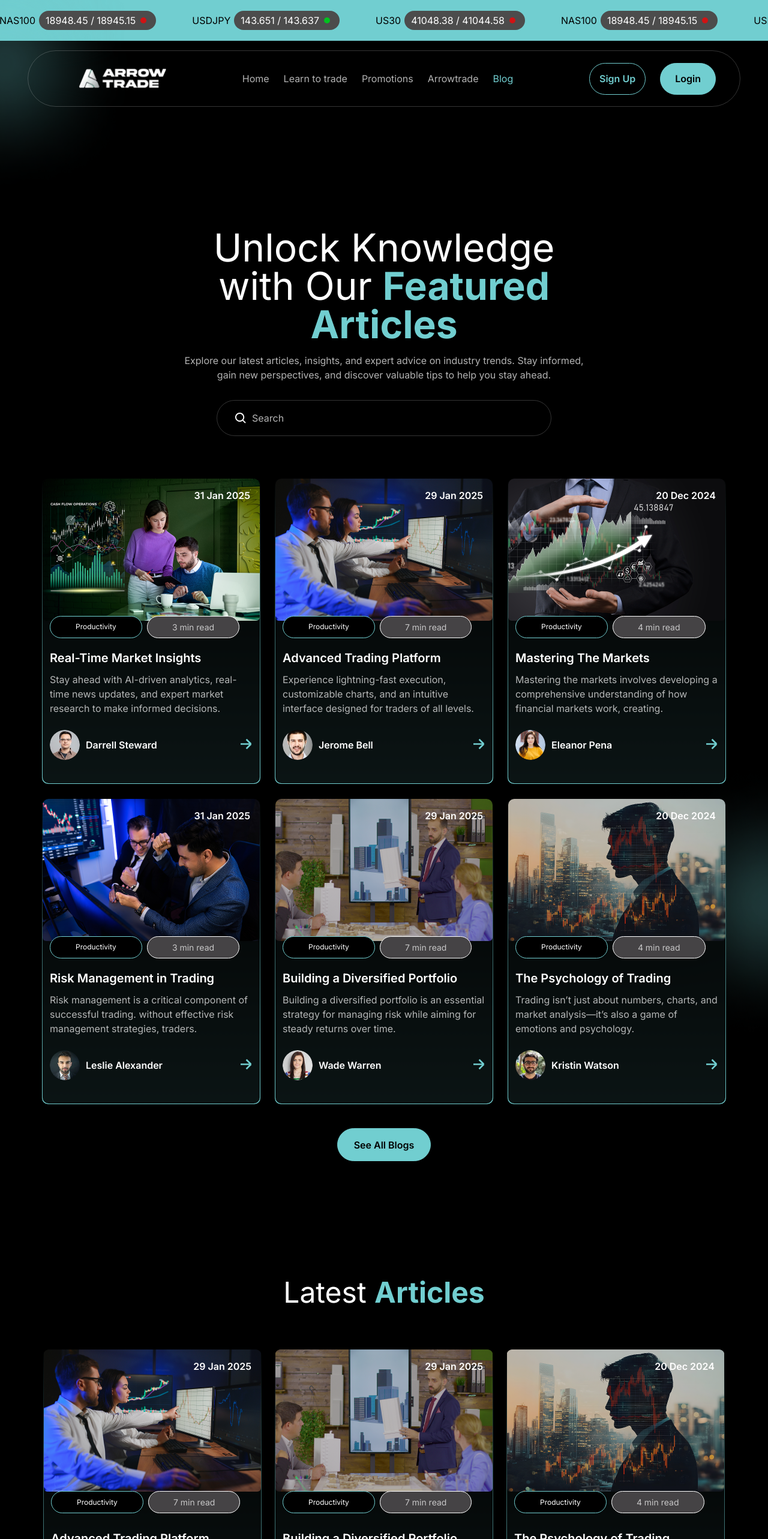
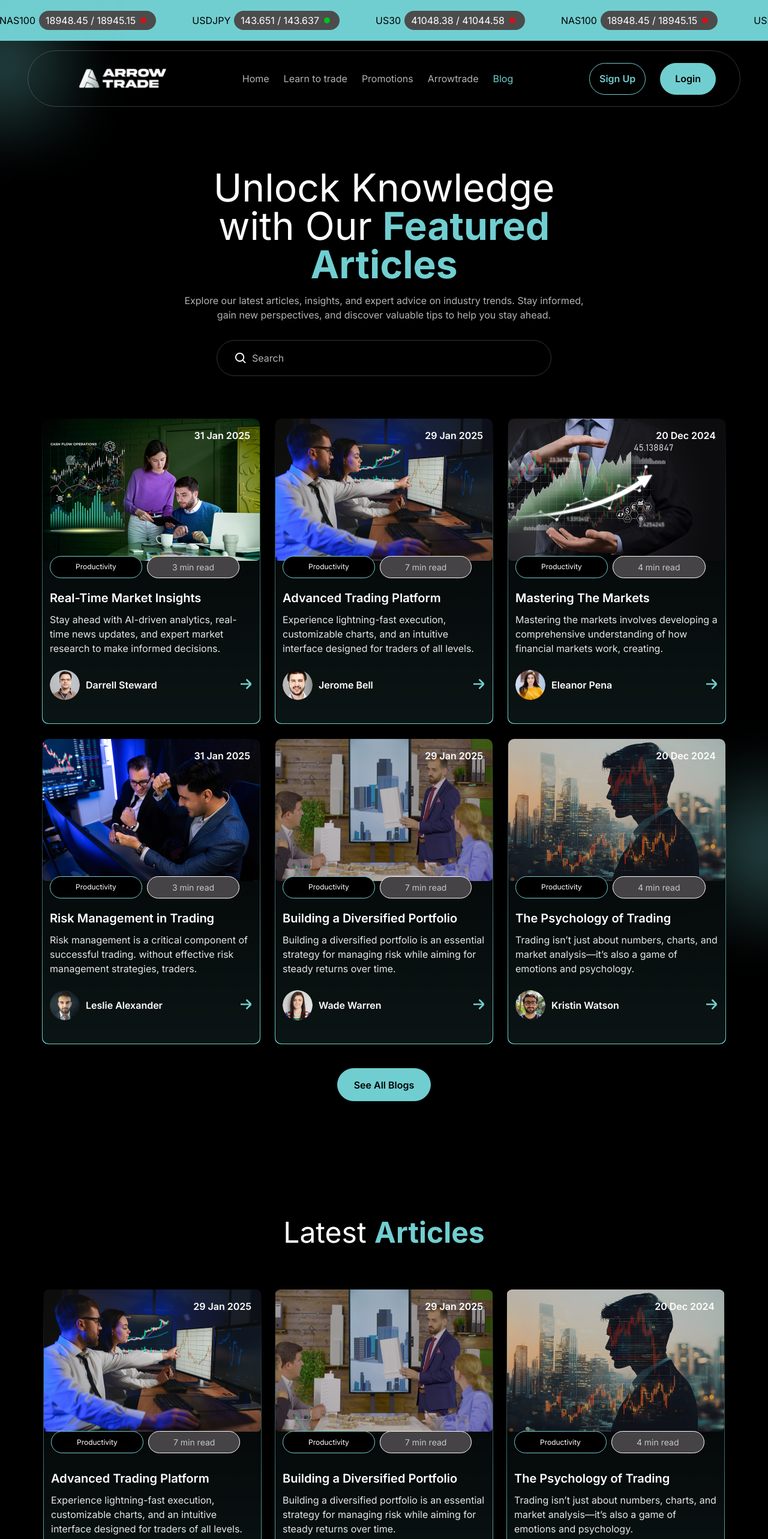
Before and after one commit to sonambishnoi550/blog-test, a Next.js app: page / in a window 1280 px wide. Shown: the top 2566 px of the page at 60% size. Built offline with nearby package versions, Linux system fonts and the light colour scheme.

Commit message:
check error

```diff
--- a/src/components/Articles.tsx
+++ b/src/components/Articles.tsx
@@ -39,12 +39,12 @@ const Articles = () => {
                                     <Image src={blog.image} alt={blog.title} width={364} height={237} className="w-full h-[237px] object-cover rounded-md mb-4" />
                                     <div className="px-3 pb-[39px] flex flex-col">
                                         <div className="flex gap-2 absolute top-[45%]">
-                                            <span className="border-sky border rounded-full bg-black leading-custom-lg hover:border-white text-xs px-[42px] h-[37px] py-[3px] flex items-center bg-simple-black">{blog.category}</span>
-                                            <span className="text-white/70 bg-light-black font-normal leading-custom-lg text-sm border-white border h-[37px] flex items-center rounded-full px-[41px] py-[9.5px] whitespace-nowrap">{blog.readTime} min read</span>
+                                            <span className="border-sky border rounded-full bg-black leading-custom-lg hover:bg-sky hover:text-black text-xs px-[42px] h-[37px] py-[3px] flex items-center bg-simple-black">{blog.category}</span>
+                                            <span className="text-white/70 bg-light-black font-normal leading-custom-lg text-sm border-white hover:bg-sky hover:text-black hover:border-sky border h-[37px] flex items-center rounded-full px-[41px] py-[9.5px] whitespace-nowrap">{blog.readTime} min read</span>
                                         </div>
                                         <h3 className="text-xl font-semibold mt-12 mb-[10px]">{blog.title}</h3>
                                         <div className="overflow-auto flex-grow scrollbar-hide">
-                                            <p className="text-white/70  font-normal leading-custom-lg text-base">{blog.description}</p>
+                                            <p className="text-white/90 font-normal leading-custom-lg text-base">{blog.description}</p>
                                         </div>
                                         <div className="flex justify-between items-center">
                                             <div className="flex items-center gap-[10px] mt-6">
--- a/src/components/Footer.tsx
+++ b/src/components/Footer.tsx
@@ -13,7 +13,7 @@ const Footer = () => {
 
                 <div className="flex flex-wrap sm:gap-6 gap-3 pb-[30px]">
                     {NAV_LINKS.map((link, index) => (
-                        <p key={index} className='text-base text-white font-semibold leading-custom-lg hover:text-sky transition-all duration-500'>{link}</p>
+                        <p key={index} className='text-base text-white cursor-pointer font-semibold leading-custom-lg hover:text-sky transition-all duration-500'>{link}</p>
                     ))}
                 </div>
 
--- a/src/components/Hero.tsx
+++ b/src/components/Hero.tsx
@@ -98,7 +98,7 @@ const Hero: React.FC<HeroProps> = ({ pageIndex, onPageChange }) => {
             <Image className="absolute right-0 bottom-[10%] max-w-[237px]" src="/assets/images/webp/hero-bottom-image.webp" alt="bottom-image" width={237} height={237} />
             <Header />
             <div className="container max-w-[1220px] mx-auto px-4 relative z-20">
-                <div className="flex flex-col xl:pt-[164px] pt-[140px]">
+                <div className="flex flex-col xl:pt-[64px] pt-10">
                     <h1 className="md:mt-[15px] lg:text-custom-6xl md:text-6xl text-4xl font-normal text-white lg:max-w-[700px] max-w-[718px] mx-auto text-center max-lg:leading-customMd">
                         Unlock Knowledge with Our <span className="text-sky font-bold">Featured Articles</span>
                     </h1>
@@ -129,11 +129,11 @@ const Hero: React.FC<HeroProps> = ({ pageIndex, onPageChange }) => {
                                         <Image src={blog.image} alt={blog.title} width={364} height={237} className="w-full h-[237px] object-cover rounded-md mb-4" />
                                         <div className="px-3 pb-[39px]">
                                             <div className="flex gap-2 absolute top-[45%]">
-                                                <span className="border-sky border rounded-full bg-black leading-custom-lg hover:border-white text-xs px-[42px] h-[37px] py-[3px] flex items-center">{blog.category}</span>
-                                                <span className="text-white/70 bg-light-black font-normal leading-custom-lg text-sm border-white border h-[37px] flex items-center rounded-full px-[41px] py-[9.5px]">{blog.readTime} min read</span>
+                                                <span className="border-sky border rounded-full bg-black leading-custom-lg hover:bg-sky hover:text-black text-xs px-[42px] h-[37px] py-[3px] flex items-center">{blog.category}</span>
+                                                <span className="text-white/70 bg-light-black font-normal leading-custom-lg hover:bg-sky hover:text-black hover:border-sky text-sm border-white border h-[37px] flex items-center rounded-full px-[41px] py-[9.5px]">{blog.readTime} min read</span>
                                             </div>
                                             <h3 className="text-xl font-semibold mt-12 mb-[10px]">{blog.title}</h3>
-                                            <p className="text-white/70 font-normal leading-custom-lg text-base">{blog.description}</p>
+                                            <p className="text-white/90 font-normal leading-custom-lg text-base">{blog.description}</p>
                                             <div className="flex justify-between items-center">
                                                 <div className="flex items-center gap-[10px] mt-6">
                                                     <Image src={blog.authorImage} alt={blog.author} width={50} height={50} className="size-[50px] rounded-full" />
```
